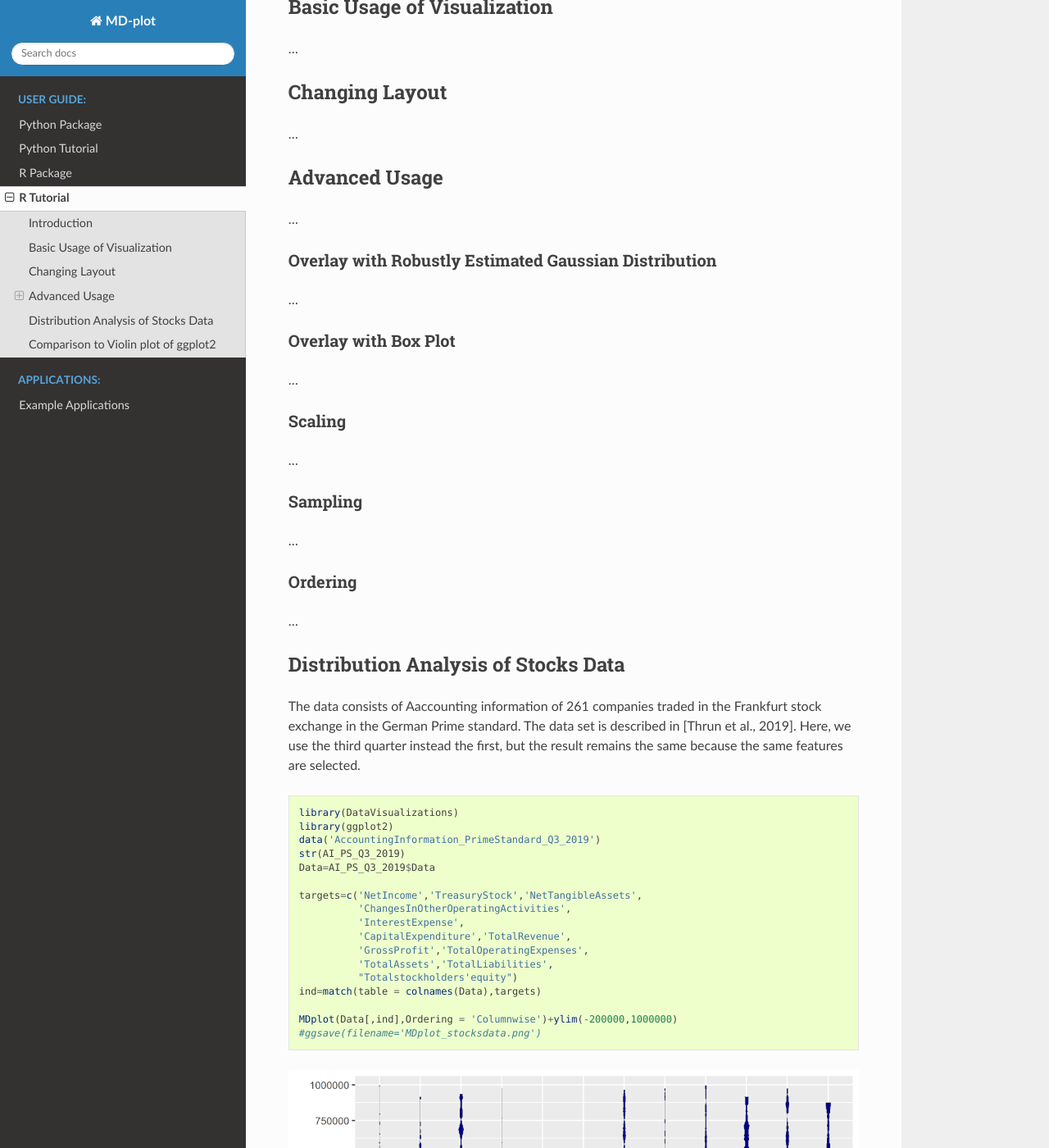
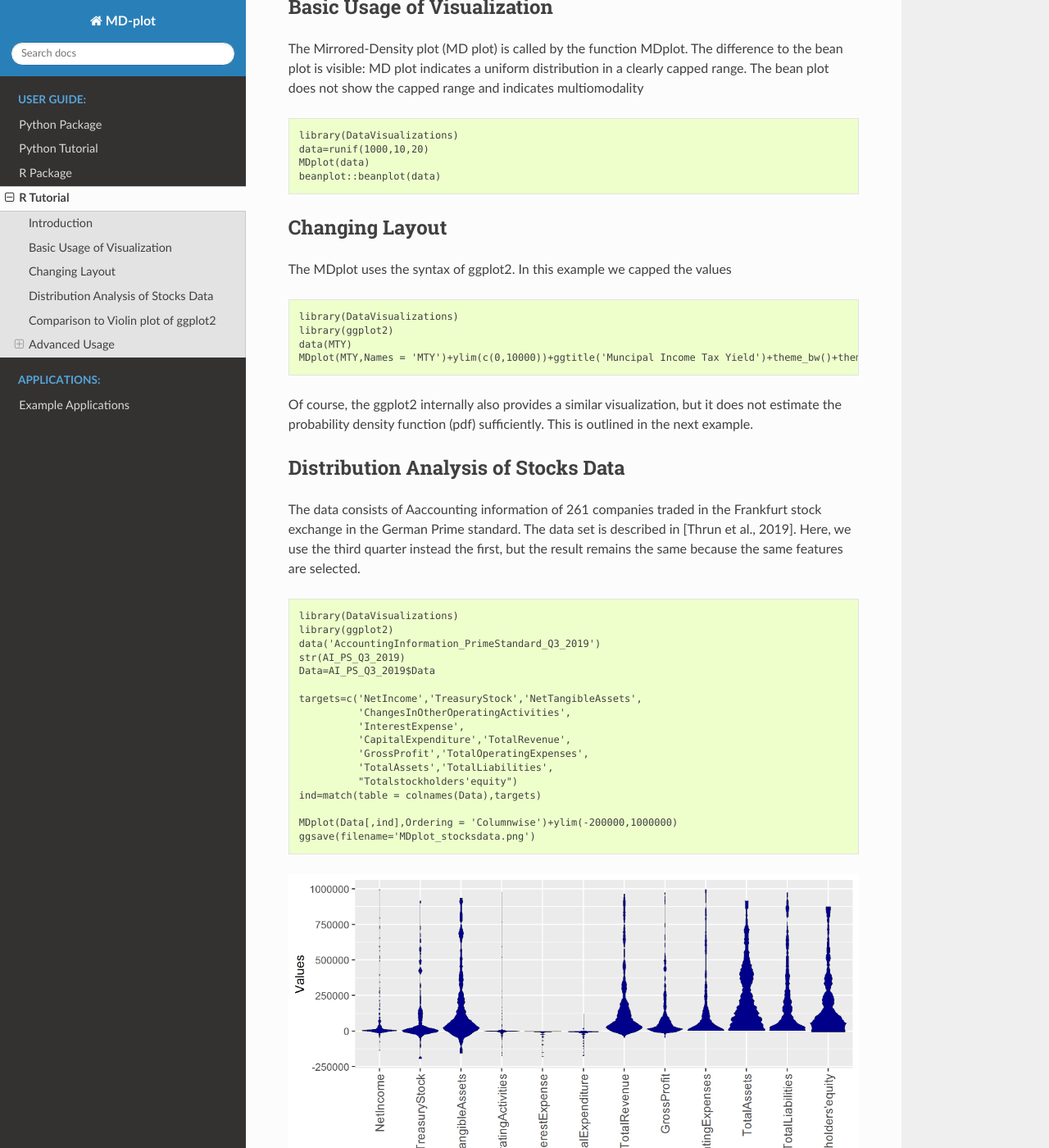
Before and after one commit to TinoGehlert/md_plot, a Sphinx documentation site: the page built from docs/user_guide/r_tutorial.md, in a window 1280 px wide and 1400 px high, scrolled down 608 px. Shown: the whole window at 82% size. Built offline with Sphinx 7.4.7 and the Read the Docs theme 2.0.0, drawn with Linux system fonts in a browser that asks for light colours; some of the changed text lies outside the part shown.

Commit message:
Update r_tutorial.md

````diff
--- a/docs/user_guide/r_tutorial.md
+++ b/docs/user_guide/r_tutorial.md
@@ -7,41 +7,33 @@
 
 ## Basic Usage of Visualization
 
-...
+The Mirrored-Density plot (MD plot) is called by the function MDplot. The difference to the bean plot is visible: MD plot indicates a uniform distribution in a clearly capped range.
+The bean plot does not show the capped range and indicates multiomodality
+
+```{r}
+library(DataVisualizations)
+data=runif(1000,10,20)
+MDplot(data)
+beanplot::beanplot(data)
+```
 
 ## Changing Layout
+The MDplot uses the syntax of ggplot2. In this example we capped the values
 
-...
+```{r}
+library(DataVisualizations)
+library(ggplot2)
+data(MTY)
+MDplot(MTY,Names = 'MTY')+ylim(c(0,10000))+ggtitle('Muncipal Income Tax Yield')+theme_bw()+theme(plot.title = element_text(hjust = 0.5))
+```
 
-## Advanced Usage
-
-...
-
-### Overlay with Robustly Estimated Gaussian Distribution
-
-...
-
-### Overlay with Box Plot
-
-...
-
-### Scaling
-
-...
-
-### Sampling
-
-...
-
-### Ordering
-
-...
+Of course, the ggplot2 internally also provides a similar visualization, but it does not estimate the probability density function (pdf) sufficiently. This is outlined in the next example.
 
 ## Distribution Analysis of Stocks Data
 The data consists of Aaccounting information of 261 companies traded in the Frankfurt stock exchange in the German Prime standard. The data set is described in [Thrun et al., 2019]. Here, we use the third quarter instead the first, but the result remains the same because the same features are selected.
 
 
-```r
+```{r}
 library(DataVisualizations)
 library(ggplot2)
 data('AccountingInformation_PrimeStandard_Q3_2019')
@@ -58,8 +50,9 @@
 ind=match(table = colnames(Data),targets)
 
 MDplot(Data[,ind],Ordering = 'Columnwise')+ylim(-200000,1000000)
-#ggsave(filename='MDplot_stocksdata.png')
+ggsave(filename='MDplot_stocksdata.png')
 ```
+
 ![](images/MDplot_stocksdata.png)
 
 ## Comparison to Violin plot of ggplot2
@@ -101,6 +94,79 @@
 
 In sum, the density estimation of ggplot2 requires the setting of parameters which is in an exploratice approach not feasible. MD plot does not require the setting of paramters for the estimation of the pdf. However, the user can use additional features of MD plot like automatic transformation of variables or distinguishing gaussian from non-gaussian distributions.
 
+
+## Advanced Usage
+
+Contrary to geom_violin of ggplot2 we offer various additional functionality.
+
+### Overlay with Robustly Estimated Gaussian Distribution
+
+Using the default option RobustGaussian = T we can see that the distribution
+ist not Gaussian. Robust Gaussian are only estimated and overlayed in the MD plot if statistical testing does not reject the hypothesis that the data is not multimodal.
+In a sense, this visualization is more sensitive than Hartigan's dip test for multimodality.
+
+```r
+library(DataVisualizations)
+g1=rnorm(n = 10000,mean = 0,sd = 1)
+g2=rnorm(n = 10000,mean = 2,sd = 1)
+
+Data=c(g1,g2)
+diptest::dip.test(Data)
+
+MDplot(Data,RobustGaussian = T)
+```
+
+### Overlay with Box Plot
+
+Box plots are unable to visualize multimodality. However, the Dplot can be overlayed by them.
+
+```r
+library(DataVisualizations)
+data(ITS)
+MDplot(ITS,BoxPlot = T)
+```
+
+### Scaling
+
+In bean plots or violin plots the visualizations of more than one features fails often in praxis because the scaling is not the same. In the MDplot there exists an option for transformining the data without chaning the shape of the pdf
+
+```r
+library(DataVisualizations)
+library(ggplot2)
+data(ITS)
+data(MTY)
+Data=cbind(ITS,MTY)
+
+dataframe = reshape2::melt(Data)
+colnames(dataframe) <- c('ID', 'Variables', 'Values')
+plot =ggplot(data = dataframe,
+             aes_string(x = "Variables", group = "Variables", y = "Values"))+ylim(-200000,1000000)
+plot=plot + geom_violin(fill="blue",scale = "width",trim=TRUE)
+plot+ggtitle('Shape of PDF is not visible')+xlab('Features')+ylab('Some Unknown Density Estimation')+ggExtra::rotateTextX()
+ggsave(filename='ggplot_fails.png')
+
+MDplot(Data,Scaling = 'Robust')+ggtitle('MD plot with Robust Scaling')
+ggsave(filename='RobustMDplot.png')
+```
+
+### Ordering
+
+Data can ordered in the plots in varous ways. The resulting ordering or event transformations can be used in subsequent analysis:
+
+```r
+library(DataVisualizations)
+library(ggplot2)
+data('AccountingInformation_PrimeStandard_Q3_2019')
+Data=AI_PS_Q3_2019$Data
+
+List=MDplot(Data,Ordering = 'Default',OnlyPlotOutput = FALSE)
+DataOrdered=List$DataOrdered
+str(DataOrdered)
+
+List$ggplotObj+ylim(-200000,1000000)
+ggsave(filename='MDplot_stocksdata_ordered.png')
+```
+
 [Thrun/Ultsch, 2019] Thrun, M. C., & Ultsch, A.: Analyzing the Fine Structure of Distributions, Technical Report of the University of Marburg, 2019.
 
 [Thrun et al., 2019] Thrun, M. C., Gehlert, T., & Ultsch, A.: Analyzing the Fine Structure of Distributions, PloS one,  under review, preprint available at arXiv:1908.06081, 2019.
````
